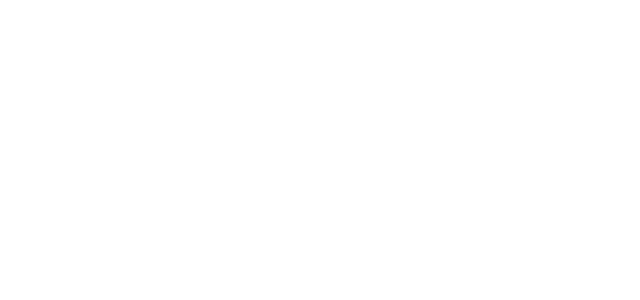
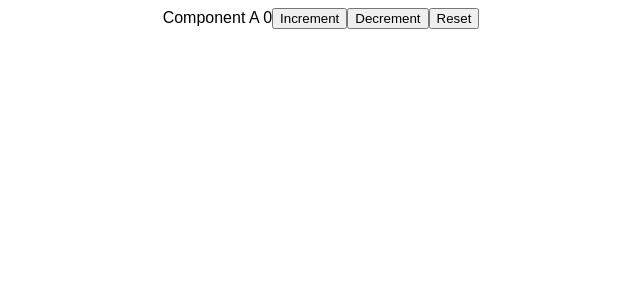
Before and after one commit to AravindMurgan/ReducerHooks, a React (Create React App) app: page / in a window 1280 px wide. Shown: the top 300 px of the page, without its empty margins (319-959 px from the left). Built offline with nearby package versions, Linux system fonts and the light colour scheme.

Commit message:
useContext

```diff
--- a/src/App.js
+++ b/src/App.js
@@ -6,7 +6,7 @@
 import CompB from "./components/useContextCounter/CompB";
 import CompC from "./components/useContextCounter/CompC";
 
-const countContext = React.createContext();
+export const CountContext = React.createContext();
 
 const initialState = 0;
 
@@ -26,7 +26,7 @@
 function App() {
   const [count, dispatch] = useReducer(reducer, initialState);
   return (
-    <countContext.Provider
+    <CountContext.Provider
       value={{
         countState: count,
         countDispatch: dispatch
@@ -36,10 +36,10 @@
         {/* <Counter1/> */}
         {/* <Counter2 /> */}
         <CompA />
-        <CompB />
-        <CompC />
+        {/* <CompB />
+        <CompC /> */}
       </div>
-    </countContext.Provider>
+    </CountContext.Provider>
   );
 }
 
--- a/src/components/useContextCounter/CompA.js
+++ b/src/components/useContextCounter/CompA.js
@@ -1,7 +1,40 @@
-import React from "react";
+// import React, { useContext } from "react";
+// import { CountContext } from "../../App";
+// function CompA() {
+//   const countContext = useContext(CountContext);
+//   return (
+//     <div>
+//       <h3> {countContext.countState} </h3>
+//       <button onClick={() => countContext.countDispatch("increment")}>
+//         Increment
+//       </button>
+//       <button onClick={() => countContext.countDispatch("decrement")}>
+//         Decrement
+//       </button>
+//       <button onClick={() => countContext.countDispatch("reset")}>Reset</button>
+//     </div>
+//   );
+// }
+
+// export default CompA;
+
+import React, { useContext } from "react";
+import { CountContext } from "../../App";
 
 function CompA() {
-  return <></>;
+  const countContext = useContext(CountContext);
+  return (
+    <div>
+      Component A {countContext.countState}
+      <button onClick={() => countContext.countDispatch("increment")}>
+        Increment
+      </button>
+      <button onClick={() => countContext.countDispatch("decrement")}>
+        Decrement
+      </button>
+      <button onClick={() => countContext.countDispatch("reset")}>Reset</button>
+    </div>
+  );
 }
 
 export default CompA;
```
